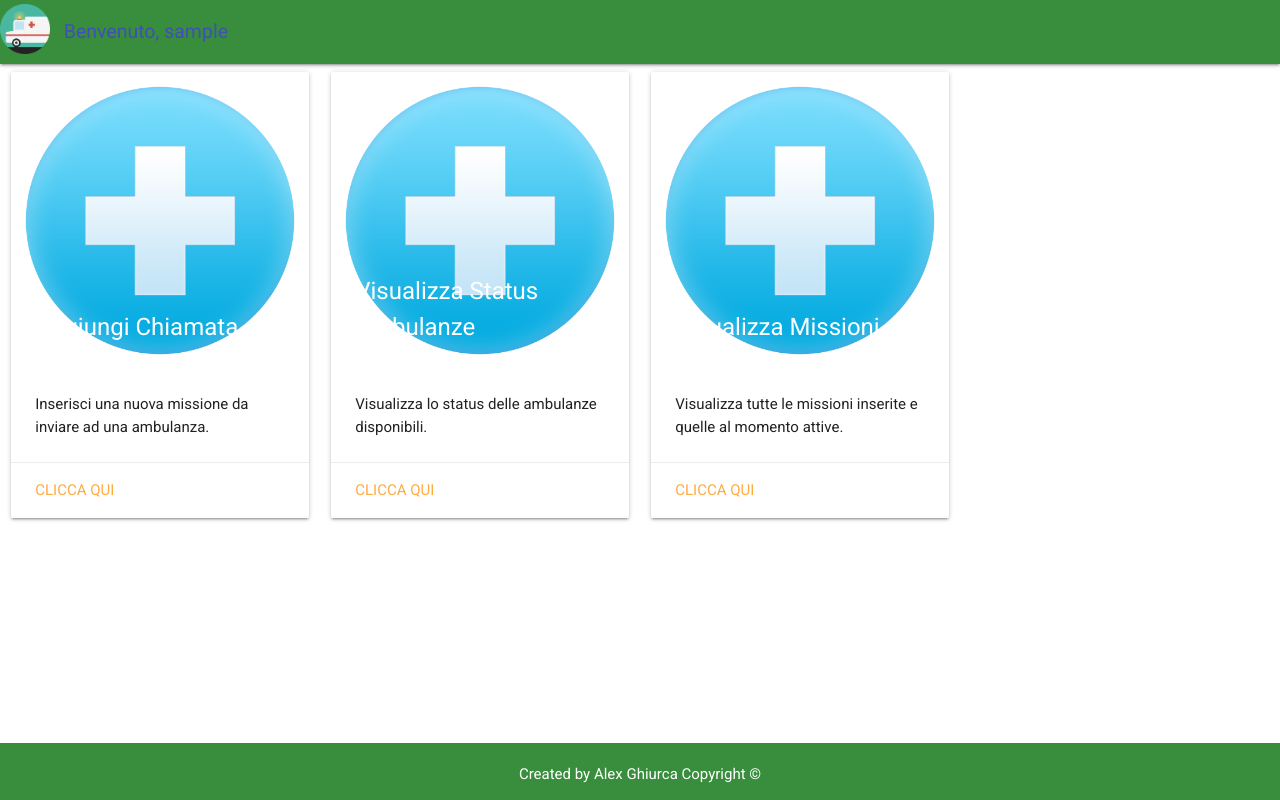
After one commit to AlexCG97/Alfa0-Site, a PHP site: page /home.php in a window 1280 px wide. The commit adds this page. Run offline with PHP 8.4, Linux system fonts and the light colour scheme; the visitor is signed in with stand-in values (Sample User, id 1).

Commit message:
Home e login funzionanti con controllo su file esterno. Home in costruzione.

```diff
--- /dev/null
+++ b/home.php
@@ -0,0 +1,130 @@
+<?php
+session_start();
+if(!isset($_SESSION['login_user'])){
+   header("Location:login.php");
+}else {
+	$username = $_SESSION['login_user'];
+}
+?>
+<html>
+	<head>
+	<style>
+footer {
+    padding: 1em;
+    color: white;
+    background-color: black;
+    text-align: center;
+	width:100%;
+	position: fixed;
+    bottom: 0;
+}
+
+#header {
+    overflow: hidden;
+	color: white;
+    background-color: black;
+    position: sticky;
+    top: 0;
+}
+#left{
+    width: 33.3333333333%;
+    margin-left: auto;
+    left: auto;
+    right: auto;
+}
+
+#right{
+    width: 33.3333333333%;
+    margin-left: auto;
+    left: auto;
+    right: auto;
+}
+
+#center{
+    width: 33.3333333333%;
+    margin-left: auto;
+    left: auto;
+    right: auto;
+}
+
+img.add {
+    width: 50%;
+    border-radius: 50%;
+}
+
+body {
+	font-family: "Roboto";
+
+}
+	</style>
+	<title>
+	 Homepage - V 1.0
+	 <link rel="stylesheet" href="styles.css">
+	</title>
+	<link href="https://fonts.googleapis.com/css?family=Roboto" rel="stylesheet">
+	<link href="https://fonts.googleapis.com/icon?family=Material+Icons" rel="stylesheet">
+      <!--Import materialize.css-->
+      <link type="text/css" rel="stylesheet" href="css/materialize.css"  media="screen,projection"/>
+      <!--Let browser know website is optimized for mobile-->
+      <meta name="viewport" content="width=device-width, initial-scale=1.0"/>
+	</head>
+	<body>
+		<nav>
+			<div class="nav-wrapper green darken-2">
+				<img src="ambu.png" alt="" class="responsive-img" style="vertical-align: middle;margin-bottom:10px;margin-right:10px;">
+				 <span class="indigo-text center-align" id="header-large" style="font-weight:300;font-size:1.3rem;">Benvenuto, <b><?php echo $username ?></b></span>
+			</div>
+		</nav>
+		<div class="row">
+			<div class="col s10	m3">
+      			<div class="card">
+        			<div class="card-image">
+         	 			<img src="add.png" alt="add" class="add">
+         			 	<span class="card-title">Aggiungi Chiamata</span>
+       		 		</div>
+        			<div class="card-content">
+          				<p>Inserisci una nuova missione da inviare ad una ambulanza.</p>
+        			</div>
+        			<div class="card-action">
+          				<a href="#">Clicca qui</a>
+        			</div>
+      			</div>
+    		</div>
+    		<div class="col s10	m3">
+      			<div class="card">
+        			<div class="card-image">
+         	 			<img src="add.png" alt="add" class="add">
+         			 	<span class="card-title">Visualizza Status Ambulanze</span>
+       		 		</div>
+        			<div class="card-content">
+          				<p>Visualizza lo status delle ambulanze disponibili.</p>
+        			</div>
+        			<div class="card-action">
+          				<a href="#">Clicca qui</a>
+        			</div>
+      			</div>
+    		</div>
+    		<div class="col s10	m3">
+      			<div class="card">
+        			<div class="card-image">
+         	 			<img src="add.png" alt="add" class="add">
+         			 	<span class="card-title">Visualizza Missioni</span>
+       		 		</div>
+        			<div class="card-content">
+          				<p>Visualizza tutte le missioni inserite e quelle al momento attive.</p>
+        			</div>
+        			<div class="card-action">
+          				<a href="#">Clicca qui</a>
+        			</div>
+      			</div>
+    		</div>
+		</div>
+		<footer class="page-footer green darken-2">
+          <div class="container">
+			Created by Alex Ghiurca Copyright &copy;
+			</div>
+		</footer>
+		<!--JavaScript at end of body for optimized loading-->
+		<script type="text/javascript" src="js/materialize.min.js"></script>
+	</body>
+</html>
```
Also changed, not shown: checkdata.php (added, +28 -0 lines), login.php (+2 -28 lines), fonts/roboto/Roboto-Bold.woff (added), fonts/roboto/Roboto-Bold.woff2 (added), fonts/roboto/Roboto-Light.woff (added), fonts/roboto/Roboto-Light.woff2 (added), fonts/roboto/Roboto-Medium.woff (added), fonts/roboto/Roboto-Medium.woff2 (added), fonts/roboto/Roboto-Regular.woff (added), fonts/roboto/Roboto-Regular.woff2 (added), fonts/roboto/Roboto-Thin.woff (added), fonts/roboto/Roboto-Thin.woff2 (added).
